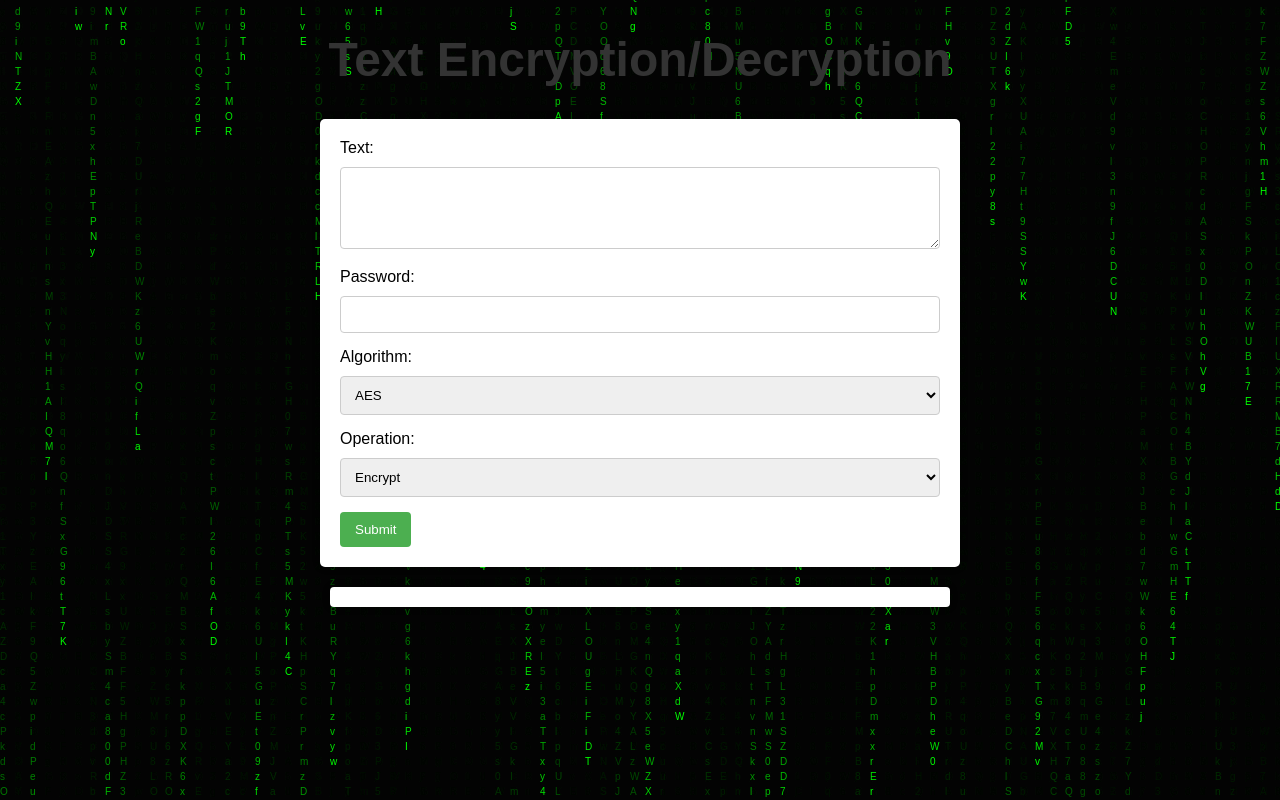
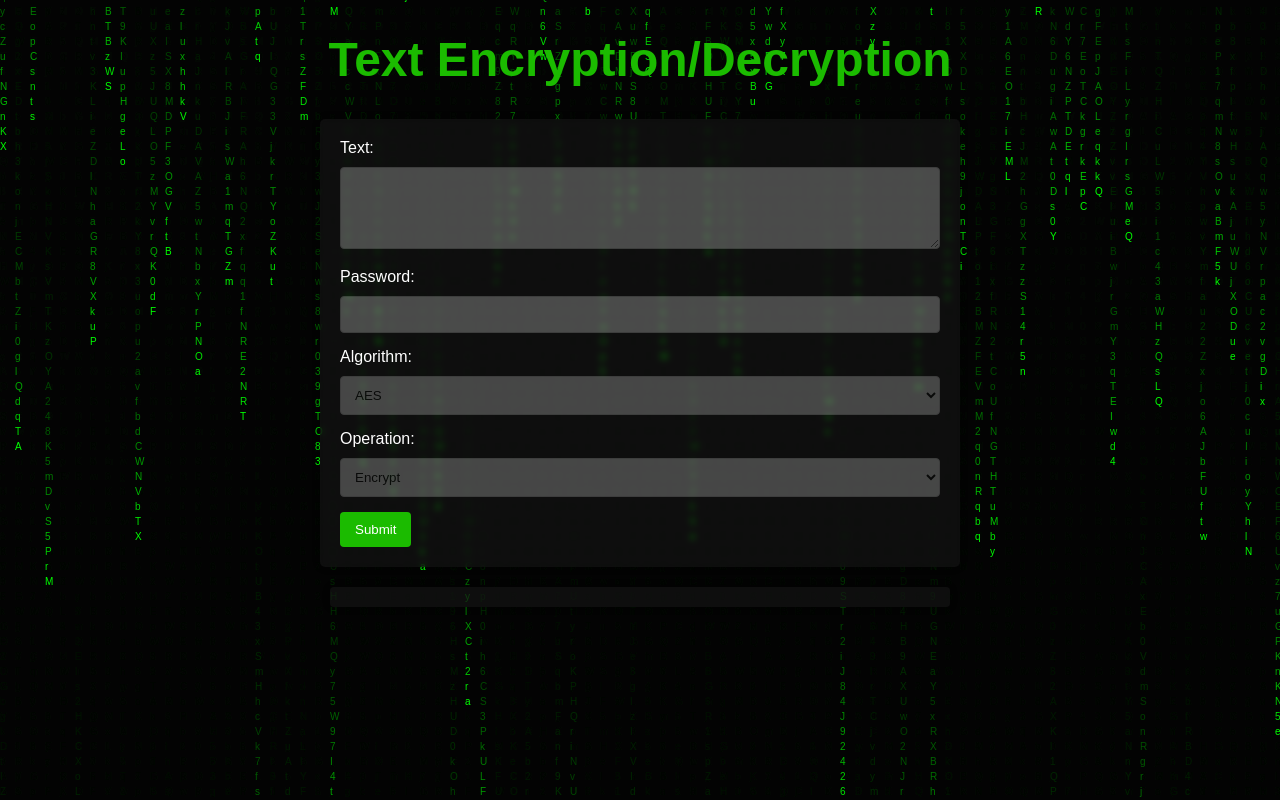
Before and after one commit to Advay-Inabathini/encryption-tool, a Flask app: page / in a window 1280 px wide. Run offline with Flask 3, Linux system fonts and the light colour scheme.

Commit message:
style :)

```diff
--- a/project/static/matrix-rain.js
+++ b/project/static/matrix-rain.js
@@ -31,7 +31,7 @@ function initMatrixRain(canvasId) {
         }
     }
 
-    setInterval(draw, 33);
+    setInterval(draw, 44);
 }
 
 var MatrixRain = {
--- a/project/static/style.css
+++ b/project/static/style.css
@@ -30,7 +30,7 @@ body {
 }
 
 h1 {
-    color: #333;
+    color: #1bbb00;
     text-align: center;
     font-size: 3rem;
 }
@@ -39,14 +39,16 @@ form {
     max-width: 600px;
     margin: 20px auto;
     padding: 20px;
-    background-color: #fff;
+    background-color: #16161697;
     border-radius: 5px;
     box-shadow: 0 0 10px rgba(0, 0, 0, 0.1);
+    backdrop-filter: blur(3px);
 }
 
 label {
     display: block;
     margin-bottom: 10px;
+    color: white;
 }
 
 input,
@@ -58,10 +60,11 @@ select {
     border: 1px solid #ccc;
     border-radius: 4px;
     box-sizing: border-box;
+    opacity: 25%;
 }
 
 button {
-    background-color: #4caf50;
+    background-color: #1bbb00;
     color: #fff;
     padding: 10px 15px;
     border: none;
@@ -77,7 +80,8 @@ button:hover {
     max-width: 600px;
     margin: 20px auto;
     padding: 10px;
-    background-color: #fff;
+    background-color: #16161697;
+    color: #1bbb00;
     border-radius: 4px;
     box-shadow: 0 0 10px rgba(0, 0, 0, 0.1);
 }
```
